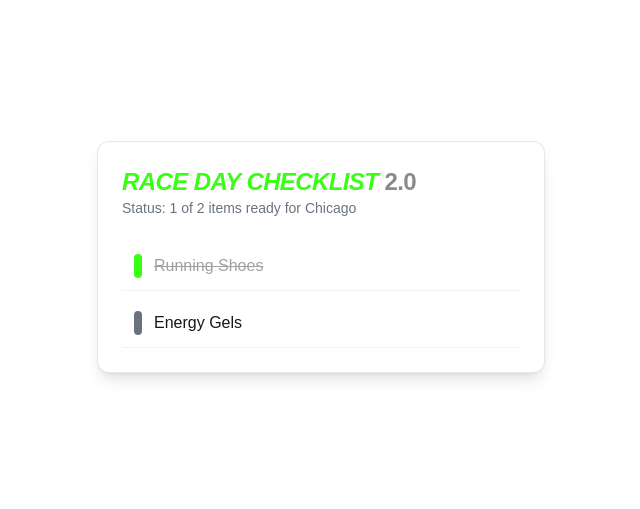
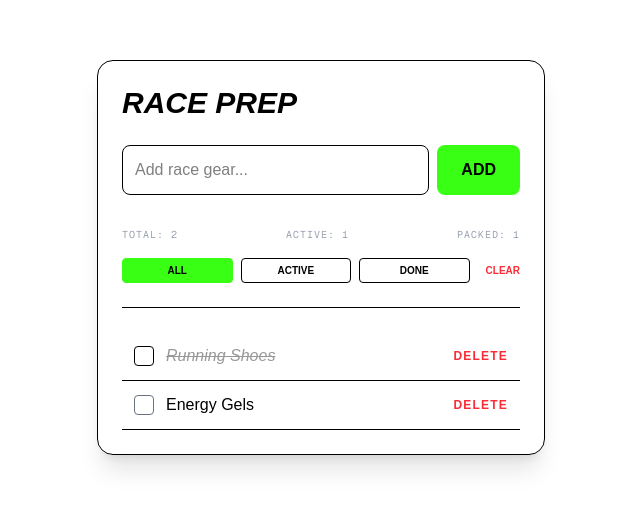
Before and after one commit to tabs-th/Task-Manager-2.0, a Next.js app in the folder task-manager-2.0/: page / in a window 1280 px wide. Shown: the part 143-652 px from the top of the page, without its empty margins (319-959 px from the left). Built offline with nearby package versions, Linux system fonts and the light colour scheme.

Commit message:
Added TaskStats and modified css and TaskBoard to reflect new changes.

```diff
--- a/task-manager-2.0/package.json
+++ b/task-manager-2.0/package.json
@@ -10,13 +10,14 @@
   },
   "dependencies": {
     "next": "16.2.3",
+    "postcss": "^8.5.9",
     "react": "19.2.4",
     "react-dom": "19.2.4"
   },
   "devDependencies": {
-    "@tailwindcss/postcss": "^4.0.0",
+    "@tailwindcss/postcss": "^4.2.2",
     "eslint": "^9",
     "eslint-config-next": "16.2.3",
-    "tailwindcss": "^4.0.0"
+    "tailwindcss": "^4.2.2"
   }
 }
--- a/task-manager-2.0/src/app/globals.css
+++ b/task-manager-2.0/src/app/globals.css
@@ -3,22 +3,26 @@
 :root {
   --background: #ffffff;
   --foreground: #171717;
-  /* Added these for running theme usng Nike After Dark as inspo */
+  /* Added for Race Day Theme */
   --neon-green: #39FF14;
   --card-bg: #ffffff;
 }
 
-@theme inline {
-  --color-background: var(--background);
-  --color-foreground: var(--foreground);
+:root {
+  --background: var(--background);
+  --foreground: var(--foreground);
+  /* Mapping these for Tailwind v4 auto-detection */
   --color-neon-green: var(--neon-green);
   --color-card-bg: var(--card-bg);
+  --font-sans: var(--font-geist-sans);
+  --font-mono: var(--font-geist-mono);
 }
 
 @media (prefers-color-scheme: dark) {
   :root {
     --background: #0a0a0a;
     --foreground: #ededed;
+    /* Dark mode adjustments */
     --card-bg: #1a1a1a;
   }
 }
--- a/task-manager-2.0/src/components/TaskBoard.js
+++ b/task-manager-2.0/src/components/TaskBoard.js
@@ -1,19 +1,19 @@
 /* COMPONENT: TaskBoard
-  PURPOSE: Holds main tasks and distributes data to other files, like a hub.
-  TYPE: Client Component
-  PROPS: None (this is the top-level state holder)
+   PURPOSE: The "Brain" of the app. It holds the main gear list and
+            passes functions down to everything else.
+   TYPE: Client Component
 */
 'use client';
 
 import { useState, useEffect } from 'react';
+// We have to import the pieces we built so they show up!
+import AddTaskForm from './TaskForm';
+import TaskList from './TaskList';
+import TaskStats from './TaskStats';
 
 export default function TaskBoard() {
-  /* RUBRIC: State declaration & Lazy Initializer
-    Why: I'm putting the gear list in state so React knows to update the screen
-    when I add/delete items. I'm using the 'typeof window' check because
-    localStorage only works in the browser, and Next.js tries to run this on
-    the server first which would cause an error.
-  */
+  const [mounted, setMounted] = useState(false);
+
   const [tasks, setTasks] = useState(() => {
     if (typeof window === 'undefined') return [];
     const saved = localStorage.getItem('race-gear');
@@ -23,44 +23,50 @@ export default function TaskBoard() {
     ];
   });
 
-  /* RUBRIC: Every useEffect explained
-    Why: This effect handles 'Persistence'. It watches the [tasks] array
-    and saves the data to localStorage whenever something changes so the
-    user doesn't lose their list on a refresh.
-  */
+  const [filter, setFilter] = useState('all');
+
+  useEffect(() => { setMounted(true); }, []);
+
   useEffect(() => {
     localStorage.setItem('race-gear', JSON.stringify(tasks));
   }, [tasks]);
 
-  /* RUBRIC: Derived Value
-    Why: These aren't in state because I can just calculate them from the
-    tasks array I already have. This avoids bugs where state gets out of sync.
-  */
-  const totalItems = tasks.length;
-  const packedItems = tasks.filter(t => t.done).length;
+  // HANDLERS: These are the functions that let us actually interact
+  const addTask = (title) => setTasks([...tasks, { id: crypto.randomUUID(), title, done: false }]);
+  const toggleTask = (id) => setTasks(tasks.map(t => t.id === id ? { ...t, done: !t.done } : t));
+  const deleteTask = (id) => setTasks(tasks.filter(t => t.id !== id));
+  const clearDone = () => setTasks(tasks.filter(t => !t.done));
+
+  // DERIVED VALUE: This handles the All/Active/Done filtering
+  const visibleTasks = tasks.filter(t => {
+    if (filter === 'active') return !t.done;
+    if (filter === 'done') return t.done;
+    return true;
+  });
+
+  if (!mounted) return null;
 
   return (
-    <div className="bg-card-bg p-6 rounded-xl border border-foreground/10 shadow-lg">
-      <header className="mb-6">
-        <h1 className="text-2xl font-bold italic text-neon-green uppercase tracking-tight">
-          Race Day Checklist <span className="text-foreground not-italic opacity-50">2.0</span>
-        </h1>
-        <p className="text-sm text-gray-500">
-          Status: {packedItems} of {totalItems} items ready for Chicago
-        </p>
-      </header>
+    <div className="bg-card-bg p-6 rounded-2xl border border-foreground/10 shadow-xl">
+      <h1 className="text-3xl font-black italic text-neon-green mb-6 uppercase">Race Prep</h1>
 
-      <div className="space-y-2">
-        {tasks.map((task) => (
-          <div key={task.id} className="flex items-center gap-3 p-3 border-b border-foreground/5">
-            {/* Visual indicator for 'Done' requirement */}
-            <div className={`w-2 h-6 rounded-full ${task.done ? 'bg-neon-green' : 'bg-gray-500'}`} />
-            <span className={task.done ? 'line-through opacity-40' : 'font-medium'}>
-              {task.title}
-            </span>
-          </div>
-        ))}
-      </div>
+      {/* 1. The Input Form */}
+      <AddTaskForm onAdd={addTask} />
+
+      {/* 2. The Stats & Filters */}
+      <TaskStats
+        tasks={tasks}
+        filter={filter}
+        setFilter={setFilter}
+        onClear={clearDone} // This sends the 'clearDone' logic down as the 'onClear' prop
+      />
+
+      {/* 3. The actual List of gear */}
+      <TaskList
+        tasks={visibleTasks}
+        onToggle={toggleTask}
+        onDelete={deleteTask}
+      />
     </div>
   );
 }
--- a/task-manager-2.0/src/components/TaskForm.js
+++ b/task-manager-2.0/src/components/TaskForm.js
@@ -39,12 +39,18 @@ export default function TaskForm({ onAdd }) {
         placeholder="Add race gear..."
         className="flex-1 p-3 rounded-lg bg-background border border-foreground/20 focus:outline-none focus:border-neon-green text-foreground"
       />
-      <button
+      {/* <button
         type="submit"
         className="bg-neon-green text-black font-bold px-6 py-2 rounded-lg hover:opacity-80 transition-opacity"
       >
         ADD
-      </button>
+      </button> */}
+        <button
+        type="submit"
+        className="bg-[var(--neon-green)] text-black font-bold px-6 py-2 rounded-lg hover:opacity-90 transition-opacity"
+        >
+        ADD
+        </button>
     </form>
   );
 }
--- /dev/null
+++ b/task-manager-2.0/src/components/TaskStats.js
@@ -0,0 +1,66 @@
+/* ══════════════════════════════════════════════════════
+   COMPONENT: TaskStats
+   PURPOSE:  Displays the real-time count of gear items and provides the filtering and 'Clear Done' buttons.
+   TYPE:     Functional Component
+   PROPS:    tasks (all items), filter (current state),setFilter (setter), onClear (callback)
+   ══════════════════════════════════════════════════════ */
+
+export default function TaskStats({ tasks, filter, setFilter, onClear }) {
+  /* RUBRIC: Derived Values
+     Why: Calculate numbers from the 'tasks' prop during every render. */
+  const total = tasks.length;
+  const packed = tasks.filter((t) => t.done).length;
+  const remaining = total - packed;
+
+  return (
+    <div className="mb-6 space-y-4 border-b border-foreground/10 pb-6">
+      {/* RUBRIC: Stats Bar Requirement
+          Live display of counts that update automatically as state changes. */}
+      <div className="flex justify-between text-[10px] font-mono text-gray-400 uppercase tracking-widest">
+        <span>Total: {total}</span>
+        <span>Active: {remaining}</span>
+        <span>Packed: {packed}</span>
+      </div>
+
+      <div className="flex items-center gap-2">
+        {/* RUBRIC: Filter View Requirement
+            Three buttons that update the 'filter' state in TaskBoard. */}
+        {['all', 'active', 'done'].map((f) => (
+        //   <button
+        //     key={f}
+        //     onClick={() => setFilter(f)}
+        //     className={`flex-1 py-1 text-[10px] font-bold rounded border transition-all ${
+        //       filter === f
+        //         ? 'bg-neon-green text-black border-neon-green'
+        //         : 'border-foreground/20 hover:border-foreground/40'
+        //     }`}
+        //   >
+        //     {f.toUpperCase()}
+        //   </button>
+        /* Inside your .map() function for the buttons */
+        <button
+        key={f}
+        onClick={() => setFilter(f)}
+        className={`flex-1 py-1 text-[10px] font-bold rounded border transition-all ${
+            filter === f
+            ? 'bg-[var(--neon-green)] text-black border-[var(--neon-green)]'
+            : 'text-foreground border-foreground/20'
+        }`}
+        >
+        {f.toUpperCase()}
+        </button>
+
+        ))}
+
+        {/* RUBRIC: Clear Completed Requirement
+            A single action that signals TaskBoard to filter out all done tasks. */}
+        <button
+          onClick={onClear}
+          className="ml-2 text-[10px] font-bold text-red-500 hover:text-red-400 transition-colors"
+        >
+          CLEAR
+        </button>
+      </div>
+    </div>
+  );
+}
```
Also changed, not shown: 1 other file (tests, documents, lock files or other folders).
